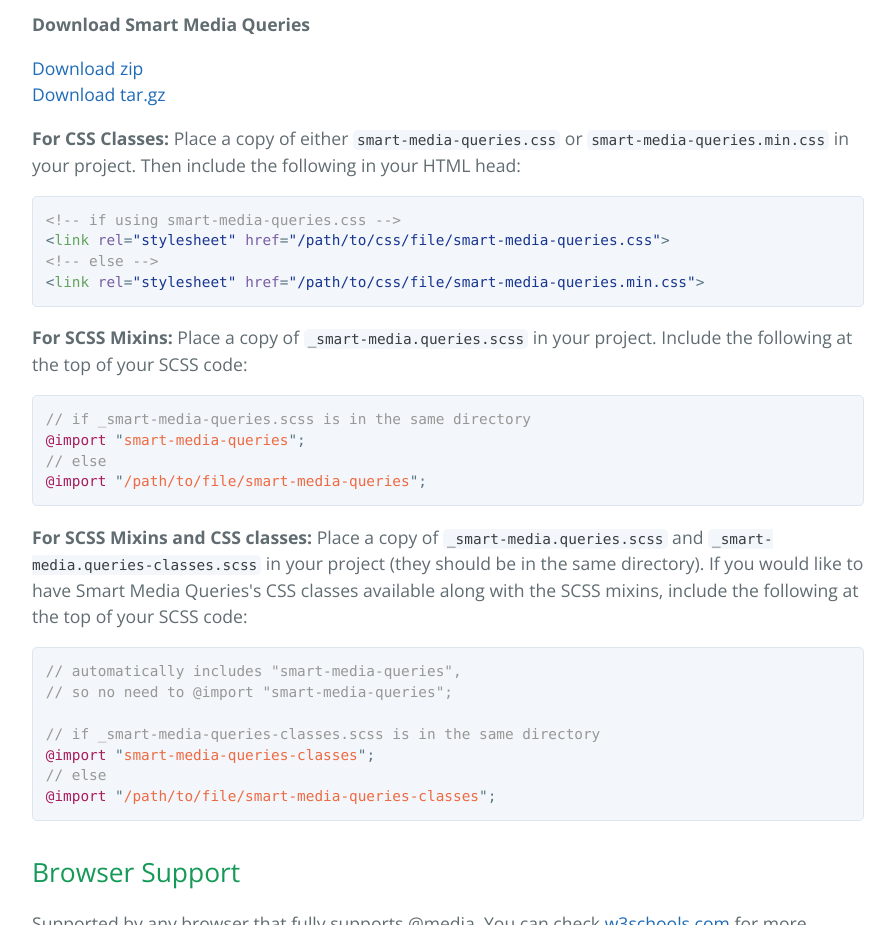
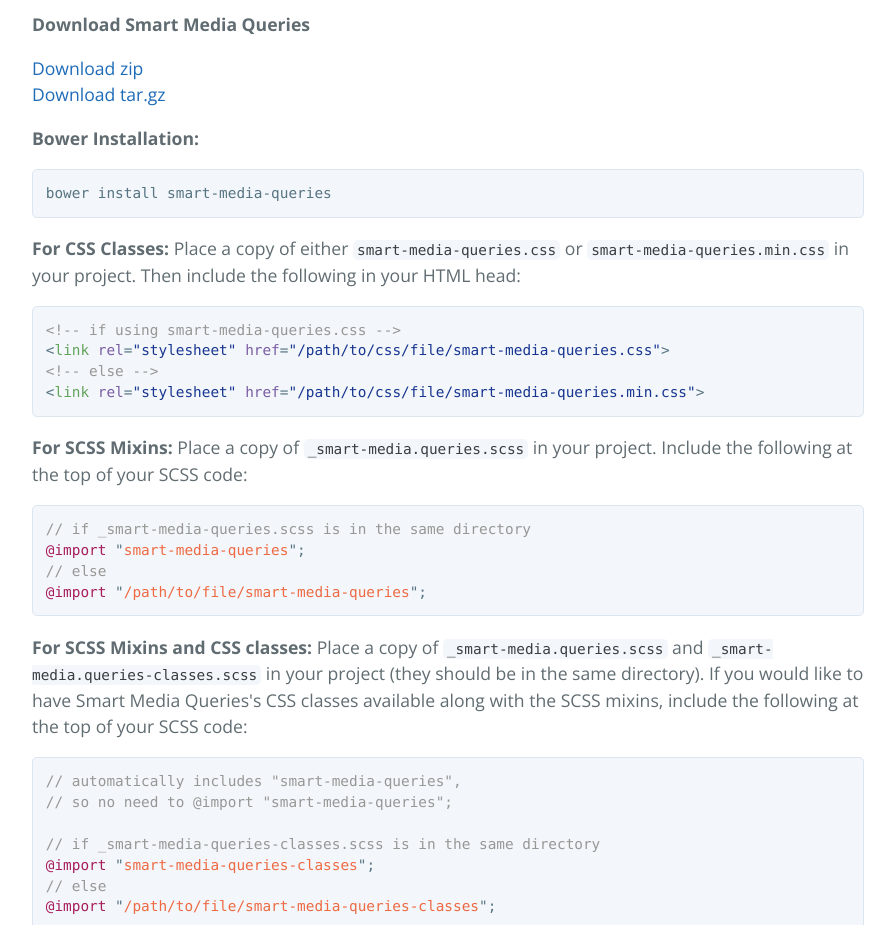
Before and after one commit to davidjcastner/advanced-media-queries, a plain HTML site: page index.html in a window 1280 px wide. Shown: the part 1100-2025 px from the top of the page, without its empty margins (192-1087 px from the left). Drawn offline with nearby package versions, Linux system fonts and the light colour scheme.

Commit message:
add bower installation to website

```diff
--- a/index.html
+++ b/index.html
@@ -96,6 +96,10 @@
 
 <p><a href="https://github.com/davidjcastner/smart-media-queries/releases/download/v1.1.0/smart-media-queries.v1.1.0.zip">Download zip</a><br>
 <a href="https://github.com/davidjcastner/smart-media-queries/releases/download/v1.1.0/smart-media-queries.v1.1.0.tar.gz">Download tar.gz</a></p>
+
+<p><strong>Bower Installation:</strong></p>
+
+<div class="highlight highlight-source-scss"><pre>bower install smart-media-queries</pre></div>
 
 <p><strong>For CSS Classes:</strong> Place a copy of either <code>smart-media-queries.css</code> or <code>smart-media-queries.min.css</code> in your project. Then include the following in your HTML head:</p>
 
```
